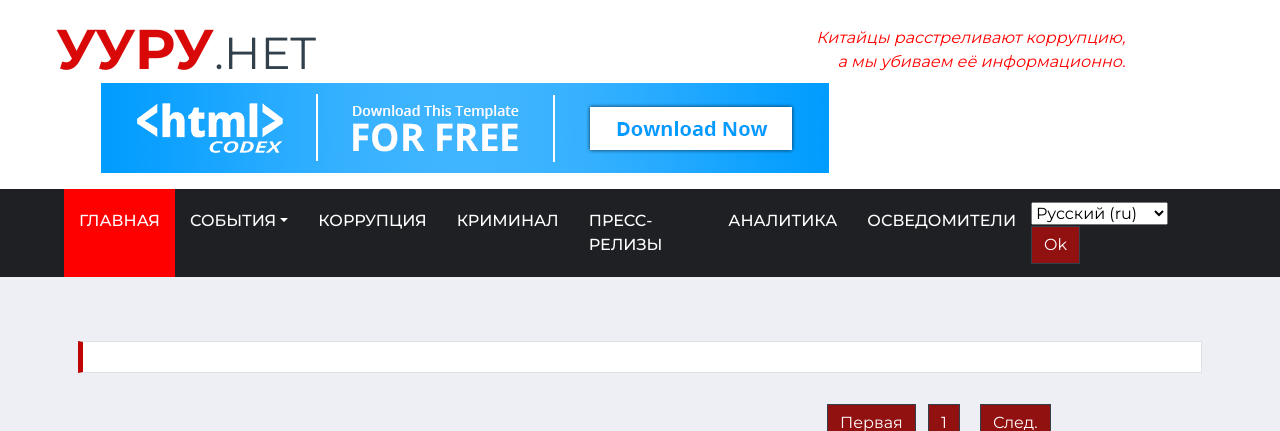
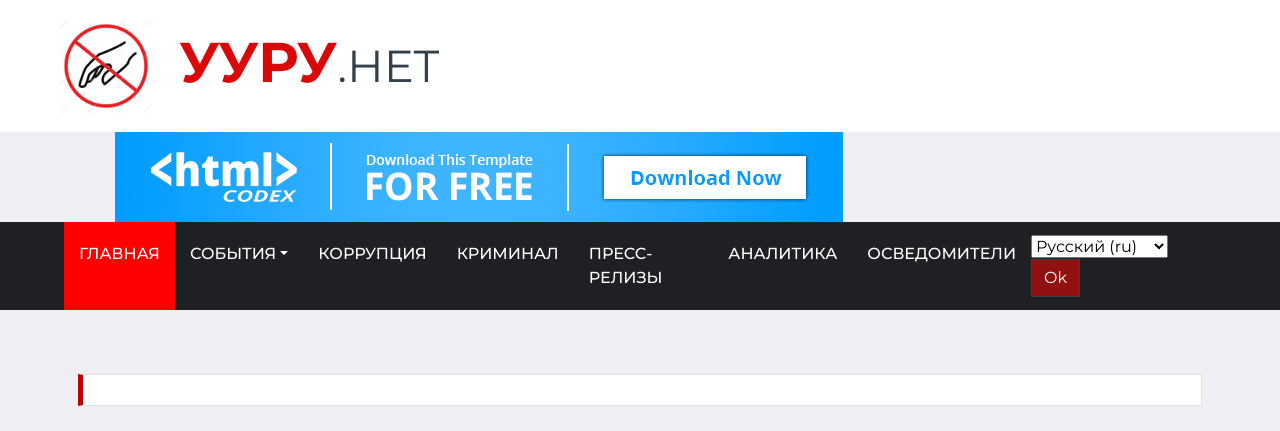
Before and after one commit to Semaeva/info, a Django app: page /news/filter/all/1/ in a window 1280 px wide. Shown: the part 35-466 px from the top of the page. Run offline with Django 4.2, Linux system fonts and the light colour scheme; data that the repository does not hold is empty; some libraries are stand-ins or nearby versions.

Commit message:
beta version

```diff
--- a/uurukg/app/templates/base.html
+++ b/uurukg/app/templates/base.html
@@ -53,19 +53,36 @@
         </div>
     </div>
 
+<!--    <div class="row align-items-center bg-white py-3 px-lg-5">-->
+<!--        <div class="col-lg-4">-->
+<!--            <a href="/" class="navbar-brand p-0 d-none d-lg-block">-->
+<!--                <h1 class="m-0 display-4 text-uppercase text-primary">УУРУ<span-->
+<!--                        class="text-secondary font-weight-normal"><small>.НЕТ</small></span></h1>-->
+<!--            </a>-->
+<!--        </div>-->
+<!--        <div class="col-lg-7 text-right">-->
+<!--            <i style="color: red">Китайцы расстреливают коррупцию, <br>а мы убиваем её информационно.</i>-->
+<!--        </div>-->
+<!--        <div class="col-lg-8 text-center text-lg-right">-->
+<!--            <a href="https://htmlcodex.com"><img class="img-fluid" src="img/ads-728x90.png" alt=""></a>-->
+<!--        </div>-->
+<!--    </div>-->
+<!--</div>-->
         <div class="row align-items-center bg-white py-3 px-lg-5">
     <div class="col-lg-4">
         <a href="/" class="navbar-brand p-0 d-none d-lg-block">
-                <h1 class="m-0 display-4 text-uppercase text-primary">УУРУ<span
-                        class="text-secondary font-weight-normal"><small>.НЕТ</small></span></h1>
+            <img src="{% static 'img/favicon.ico' %}" alt="Логотип сайта" width="100" height="100">
+            <h1 class="display-4 col-3 text-uppercase text-primary" style="display: inline-block; vertical-align: middle; margin-left: 10px;">
+                УУРУ<span class="text-secondary font-weight-normal"><small>.НЕТ</small></span>
+            </h1>
         </a>
     </div>
-        <div class="col-lg-7 text-right">
-            <i style="color: red">Китайцы расстреливают коррупцию, <br>а мы убиваем её информационно.</i>
+<!--    <div class="col-lg-7 text-right">-->
+<!--        <i style="color: red">Китайцы расстреливают коррупцию, <br>а мы убиваем её информационно.</i>-->
+<!--    </div>-->
 </div>
         <div class="col-lg-8 text-center text-lg-right">
             <a href="https://htmlcodex.com"><img class="img-fluid" src="img/ads-728x90.png" alt=""></a>
-        </div>
         </div>
     </div>
 <!-- Topbar End -->
```
Also changed, not shown: uurukg/static/img/favicon.ico (added). Lines whose indentation alone changed are shown as unchanged.
